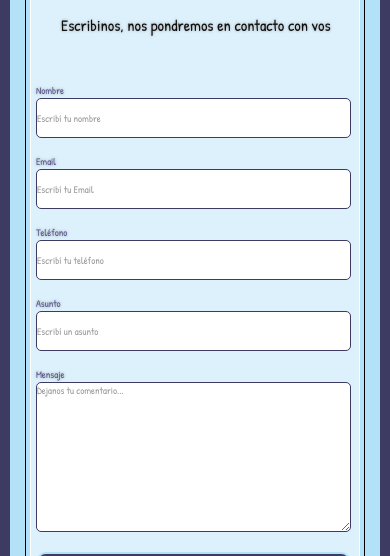
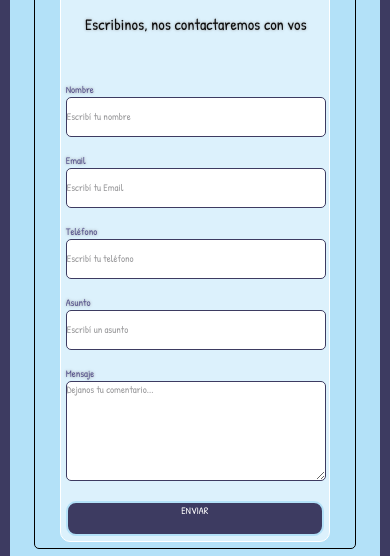
Before and after one commit to CesIsolaIsart/Aoi-Itoko, a website: page Desarrollo/contacto/contacto.html in a window 390 px wide. Shown: the part 228-784 px from the top of the page. Drawn offline with nearby package versions, Linux system fonts and the light colour scheme.

Commit message:
Se modifica estructura para proyecto final

```diff
--- a/Desarrollo/contacto/contacto.html
+++ b/Desarrollo/contacto/contacto.html
@@ -87,7 +87,7 @@
                         <div class="contact_form">
                             <div class="formulario">
                                 <p class= "titForm">Formulario de contacto</p>
-                                <p class= "subtitForm">Escribinos, nos pondremos en contacto con vos</p>
+                                <p class= "subtitForm">Escribinos, nos contactaremos con vos</p>
                                 <form action="xxx" method="xxx">
                                     <p>
                                         <label for="nombre" class="colocar_nombre">Nombre</label>
--- a/Desarrollo/sass/secciones/_mediaQ.scss
+++ b/Desarrollo/sass/secciones/_mediaQ.scss
@@ -158,6 +158,31 @@
     .recuadroVideo {
         padding: 1%;
     }
+
+    .contact_form{
+        width: 270px;
+    }
+
+    input{
+        width: 260px;
+        height: 40px;
+    }
+
+    textarea{
+        background-color:white;
+        width: 260px;
+        height: 100px;
+    }
+
+    label{
+        display: block;
+        float: center;
+    }
+
+    button{
+        height: 35px;
+        width: 258px;
+    }
 }
 
 /*---------------------------------------FIN MEDIA----------------------------------------------*/
```
Also changed, not shown: Desarrollo/css/main.css.
